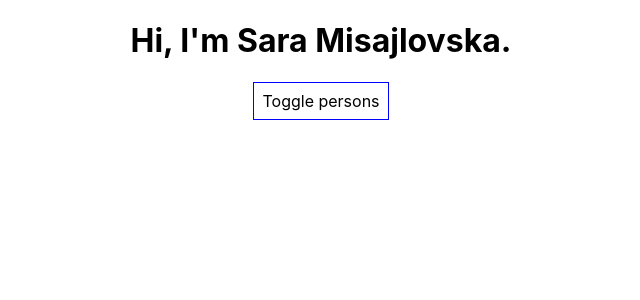
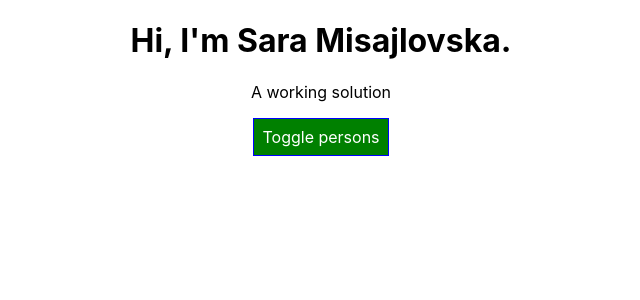
Before and after one commit to SaraMisajlovska/udemy-react-app, a React (Create React App) app: page / in a window 1280 px wide. Shown: the top 300 px of the page, without its empty margins (319-959 px from the left). Built offline with nearby package versions, Linux system fonts and the light colour scheme.

Commit message:
module 5: dynamic styles

```diff
--- a/src/App.css
+++ b/src/App.css
@@ -1,3 +1,11 @@
 .App {
   text-align: center;
 }
+
+.red{
+  color: red;
+}
+
+.bold{
+  font-weight: bold;
+}
--- a/src/App.js
+++ b/src/App.js
@@ -2,7 +2,6 @@ import React, { Component } from 'react';
 import './App.css';
 import person from './Person/Person';
 import Person from './Person/Person';
-import ErrorBoundary from './ErrorBoundary/ErrorBoundary';
 
 class App extends Component {
 
@@ -53,7 +52,8 @@ class App extends Component {
 
   render() {
     const style = {
-      backgroundColor: 'white',
+      backgroundColor: 'green',
+      color: 'white',
       font: 'inherit',
       border: '1px solid blue',
       padding: '8px',
@@ -65,23 +65,36 @@ class App extends Component {
       persons = (
         <div>
           {this.state.persons.map((person, index) => {
-            return <ErrorBoundary key={person.id}>
+            return (
               <Person
-              click={() => this.deletePersonsHandler(index)}
-              name={person.name}
-              age={person.age}
-              key={person.id}
-              changed={(event) => this.nameChangedHandler(event, person.id)} />
-            </ErrorBoundary>
+                click={() => this.deletePersonsHandler(index)}
+                name={person.name}
+                age={person.age}
+                key={person.id}
+                changed={(event) => this.nameChangedHandler(event, person.id)} />)
           })}
         </div>);
+
+      style.backgroundColor = 'red';
     };
+
+    const classes = [];
+
+    if (this.state.persons.length<=2) {
+      classes.push('red');
+    }
+    if (this.state.persons.length<=1) {
+      classes.push('bold');
+    }
+
+
 
     return (
       //this is jsx code, not html even though it looks like it
       //bind syntax is better than arrow function for switch name
       <div className="App">
         <h1>Hi, I'm Sara Misajlovska.</h1>
+        <p className={classes.join(' ')} >A working solution</p>
         <button
           onClick={this.togglePersonsHandler}
           style={style}
--- a/src/Person/Person.js
+++ b/src/Person/Person.js
@@ -3,9 +3,6 @@ import './Person.css';
 
 const person = (props) => {
     const random = Math.random();
-    if (random > 0.7) {
-        throw new Error("Whoopsies!")
-    }
     return (<div className="Person">
         <p onClick={props.click}> I'm {props.name} and I am {props.age} years old. </p>
         <p>{props.children}</p>
```
